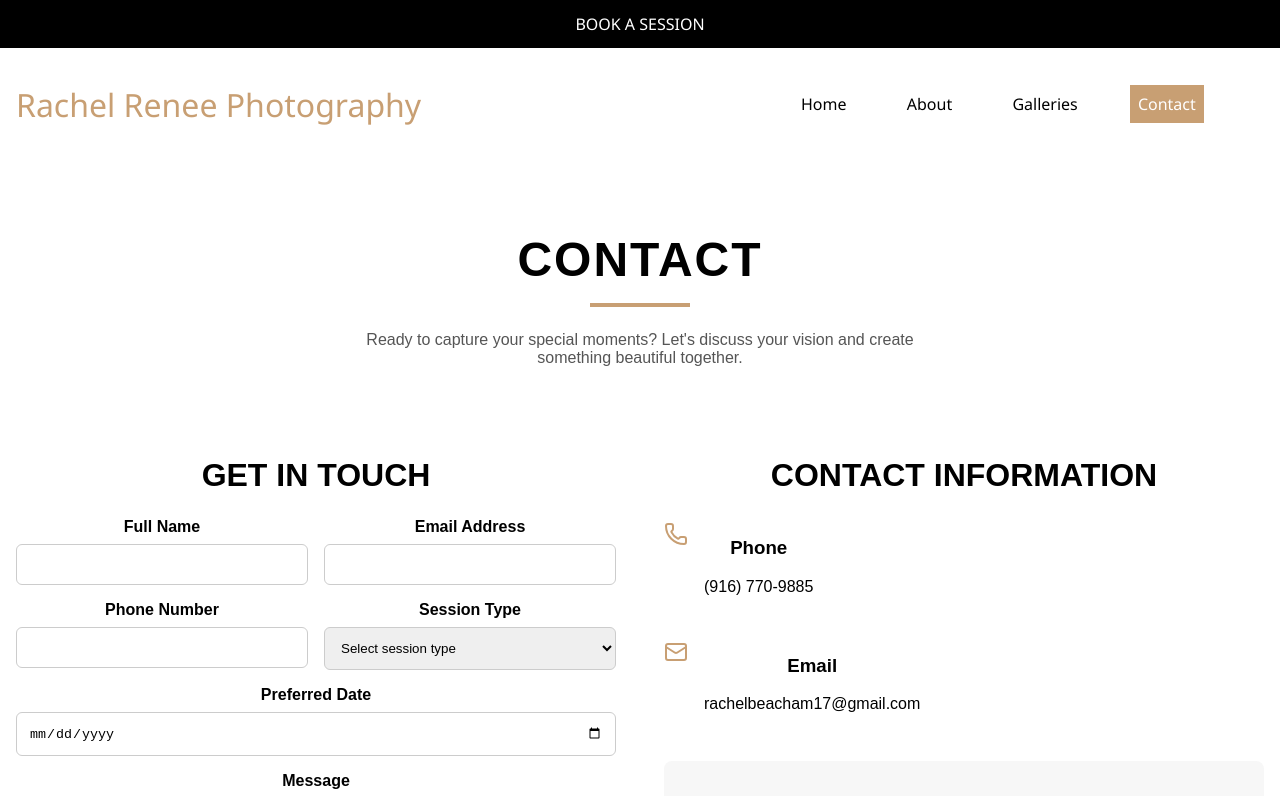
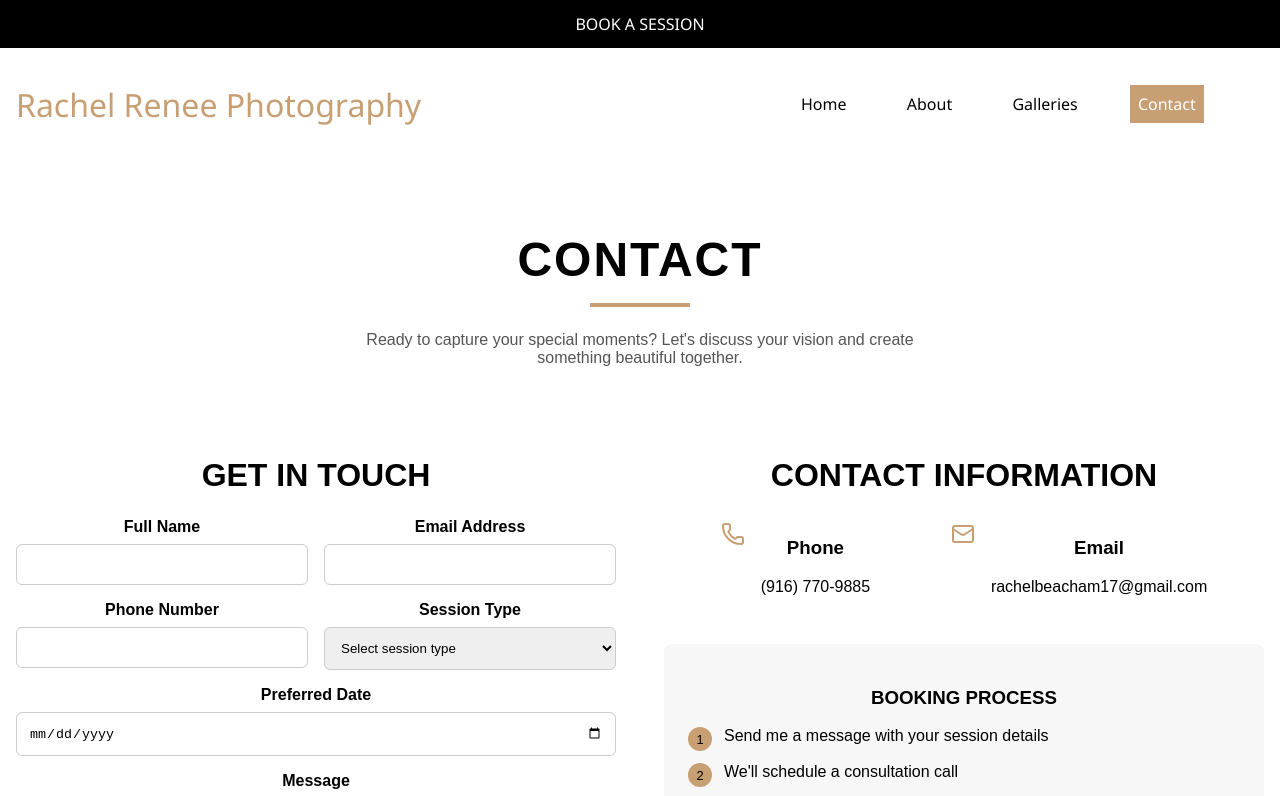
Before and after one commit to rachelbeacham/photography, a React (Create React App) app: page /contact in a window 1280 px wide. Shown: the top 796 px of the page. Built offline with nearby package versions, Linux system fonts and the light colour scheme.

Commit message:
small changes

```diff
--- a/src/components/ContactPage.css
+++ b/src/components/ContactPage.css
@@ -112,7 +112,9 @@ textarea {
 
 .info-list {
   display: flex;
-  flex-direction: column;
+  flex-direction: row;
+  flex-wrap: wrap;
+  justify-content: space-evenly;
   gap: 1.5rem;
 }
 
--- a/src/components/GalleriesPage.css
+++ b/src/components/GalleriesPage.css
@@ -21,7 +21,7 @@
 .gallery-grid img {
   width: 100%;
   height: auto;
-  max-height: 700px;
+  max-height: 675px;
   border-radius: 8px;
   object-fit: cover;
 }
--- a/src/components/GalleriesPage.jsx
+++ b/src/components/GalleriesPage.jsx
@@ -5,8 +5,8 @@ const GalleriesPage = () => {
   return (
     <div className="galleries-container">
       {/* Portraits Section */}
-      <section id="portraits" className="gallery-section">
-        <h2>Portraits</h2>
+      <section className="gallery-section">
+        <h2 id="portraits">Portraits</h2>
         <div className="gallery-grid">
           <img src="/images/portraits/ruby_stephen.jpeg" alt="Portrait 1" />
           <img src="/images/portraits/ruby.jpeg" alt="Portrait 2" />
@@ -15,8 +15,8 @@ const GalleriesPage = () => {
       </section>
 
       {/* Street / Lifestyle Section */}
-      <section id="street" className="gallery-section">
-        <h2>Street & Lifestyle</h2>
+      <section className="gallery-section">
+        <h2 id="street">Street & Lifestyle</h2>
         <div className="gallery-grid">
           <img src="/images/street/car.jpeg" alt="Street 1" />
           <img src="/images/street/pool.jpeg" alt="Street 2" />
```
